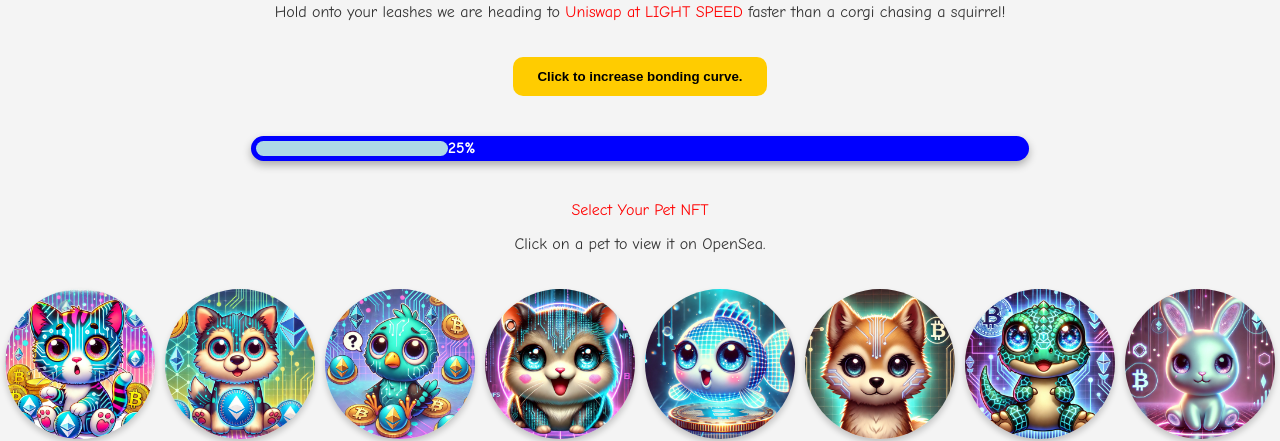
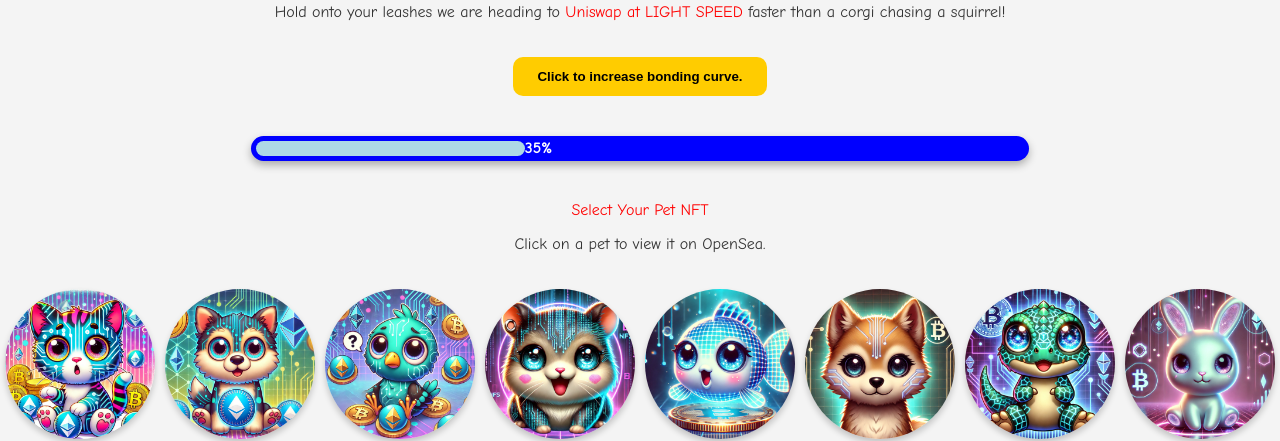
Before and after one commit to Cryptonizex/cryptonized-pets, a plain HTML site: page index.html in a window 1280 px wide. Shown: the part 1274-1715 px from the top of the page. Drawn offline with Linux system fonts and the light colour scheme.

Commit message:
Update index.html

```diff
--- a/index.html
+++ b/index.html
@@ -185,7 +185,7 @@ Will Toby conquer the blockchain and find his way back home? Or will he become t
             font-weight: bold;
         }
         .bonding-progress {
-            width: 25%;
+            width: 35%;
             height: 100%;
             background: lightblue;
             border-radius: 30px;
@@ -262,7 +262,7 @@ Will Toby conquer the blockchain and find his way back home? Or will he become t
     </div>
     <div class="bonding-curve">
         <div class="bonding-progress"></div>
-        <span>25%</span>
+        <span>35%</span>
     </div>
     <div class="container">
       <span style="color:red">Select Your Pet NFT</span>
```
